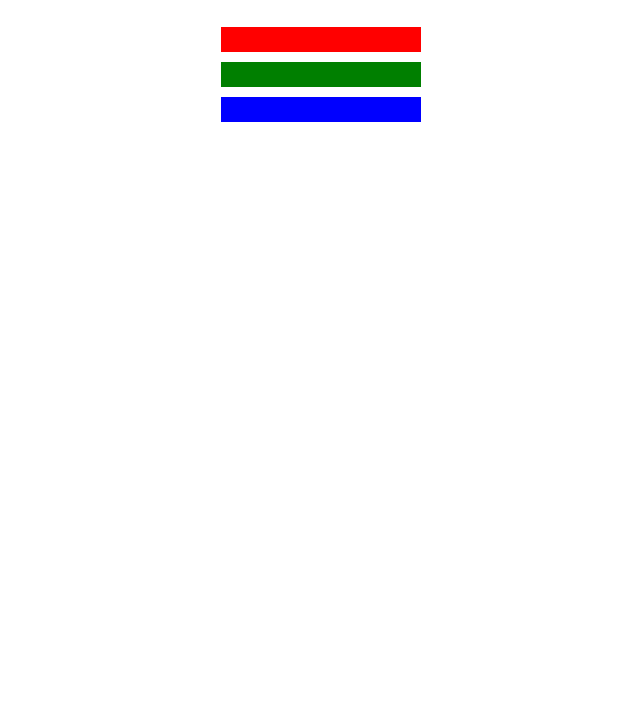
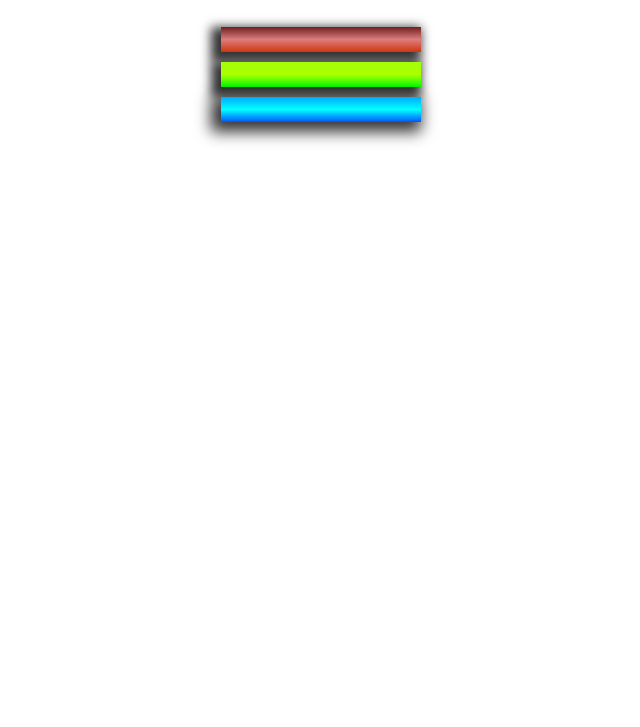
Before and after one commit to snhaRisa/Practise, a plain HTML site: page colorMarker.html in a window 1280 px wide. Shown: the part 73-800 px from the top of the page, without its empty margins (319-959 px from the left). Drawn offline with Linux system fonts and the light colour scheme.

Commit message:
add Box-shadow

```diff
--- a/css/color.css
+++ b/css/color.css
@@ -7,7 +7,7 @@ h1{
 }
 
 .container{
-    background-color: rgb(255, 255, 255);
+    background-color: rgba(255, 255, 255);
     padding: 10px 0px;
 }
 
@@ -18,13 +18,16 @@ h1{
 }
 
 .red{
-    background-color: rgb(255, 0, 0);
+    background: linear-gradient(rgb(111, 31, 31), rgb(220, 125, 125), rgb(209, 54, 15));
+    box-shadow: -5px 5px 10px 5px rgba(0, 0, 0, 0.8);
 }
 
 .green{
-    background-color: #007f00;
+    background: linear-gradient(#A5FF09, #AAFF00, #00FF00);
+    box-shadow: -5px 5px 10px 5px rgba(0, 0, 0, 0.8);
 }
 
 .blue{
-    background-color: hsl(240, 100%, 50%);
+    background: linear-gradient(hsl(200, 100%, 50%), hsl(180, 100%, 50%), hsl(220, 100%, 50%));
+    box-shadow: -5px 5px 15px 5px rgba(0, 0, 0, 0.8);
 }
```
